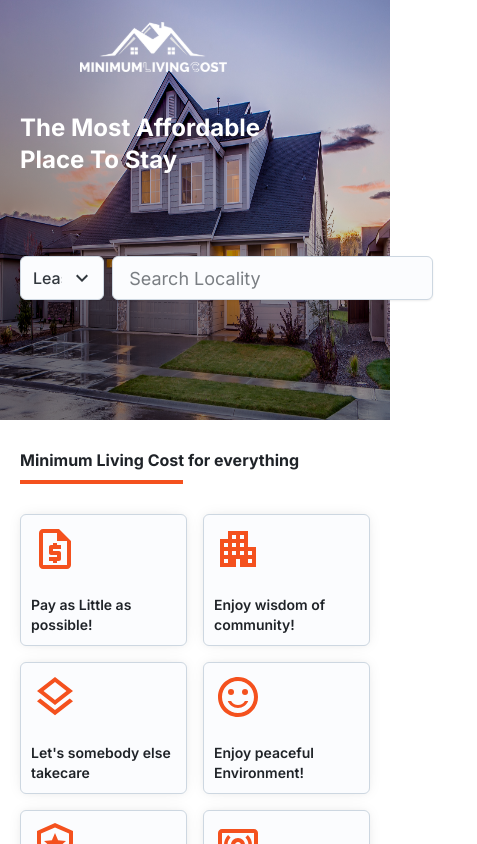
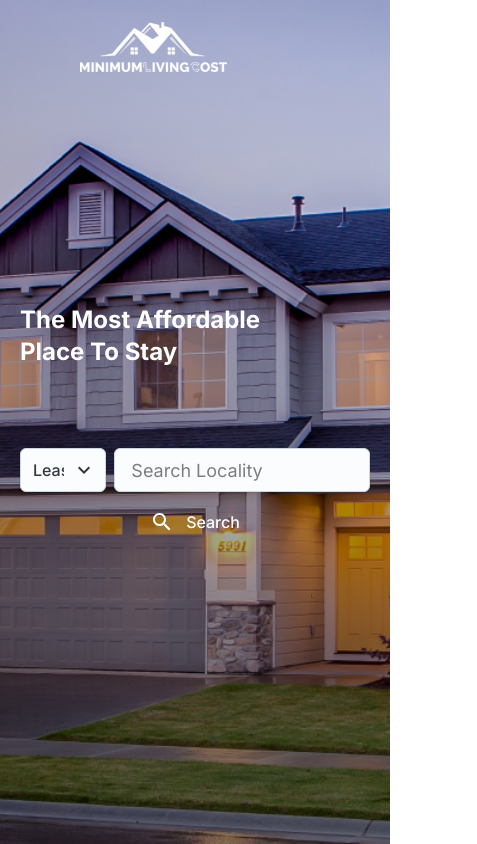
Before and after one commit to sourav-k7/real-estate-landing, a Next.js app: page / in a window 390 px wide. Shown: the top 844 px of the page, 477 px wide, since content can reach past the window. Built offline with nearby package versions, Linux system fonts and the light colour scheme.

Commit message:
hero section responsive done

```diff
--- a/components/Hero.jsx
+++ b/components/Hero.jsx
@@ -1,12 +1,17 @@
-import Image from "next/image";
 import SearchSlug from "./SearchSlug";
 
 function Hero() {
   return (
-    <div className=" h-[420px] md:h-screen relative">
-      <Image src="/hero-img.png" alt="hero-image" fill />
-      <div className="absolute ml-5 mr-5 md:ml-10 md:mr-10 lg:ml-20 lg:mr-20 top-28 md:top-52">
-        <div className="font-bold text-white text-2xl lg:text-[64px] ">
+    <div
+      className="h-screen flex flex-col justify-center"
+      style={{
+        backgroundImage: "url('/hero-img.png')",
+        backgroundSize: "cover",
+        backgroundPosition: "center",
+      }}
+    >
+      <div className="ml-5 mr-5 md:ml-10 md:mr-10 lg:ml-20 lg:mr-20">
+        <div className="font-bold text-white text-2xl lg:text-[64px] lg:leading-tight ">
           The Most Affordable <br /> Place To Stay
         </div>
         <SearchSlug />
--- a/components/SearchSlug.jsx
+++ b/components/SearchSlug.jsx
@@ -6,22 +6,25 @@ import { Search } from "@mui/icons-material";
 function SearchSlug() {
   let housingOptions = ["Lease", "Rent", "Buy"];
   return (
-    <div className="text-white mt-20 flex gap-2">
+    <div className="text-white mt-20 flex flex-col sm:flex-row gap-3 sm:gap-2">
+      <div className="flex gap-2">
         <SelectIndicator
           defaultValue={housingOptions[0]}
           options={housingOptions}
-        classes="w-28"
+          classes="text-xs sm:text-base w-28 sm:w-32"
         />
         <Input
           size="lg"
           placeholder="Search Locality"
-        className="max-w-[350px] w-full"
+          className="text-xs sm:text-base w-full"
         />
+      </div>
       <IconButton
         aria-label="Search"
-        className="bg-[#F4511E] px-[14px] py-[14px] hover:bg-[#F4511E] hidden sm:block"
+        className="bg-[#F4511E] px-[14px] py-[14px] hover:bg-[#F4511E] text-center"
       >
         <Search className="text-white" sx={{ fontSize: 24 }} />
+        <span className="text-white ml-3 sm:hidden">Search</span>
       </IconButton>
     </div>
   );
```
Lines whose indentation alone changed are shown as unchanged.
